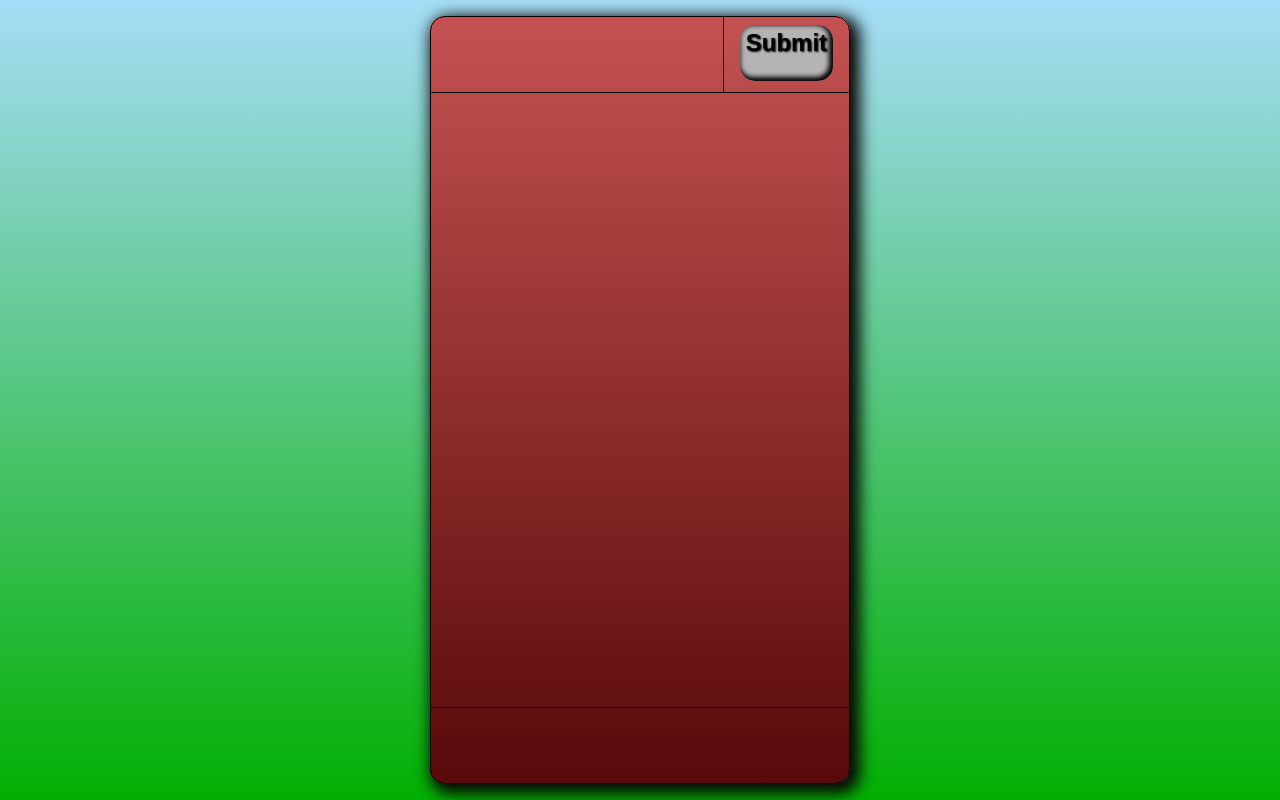
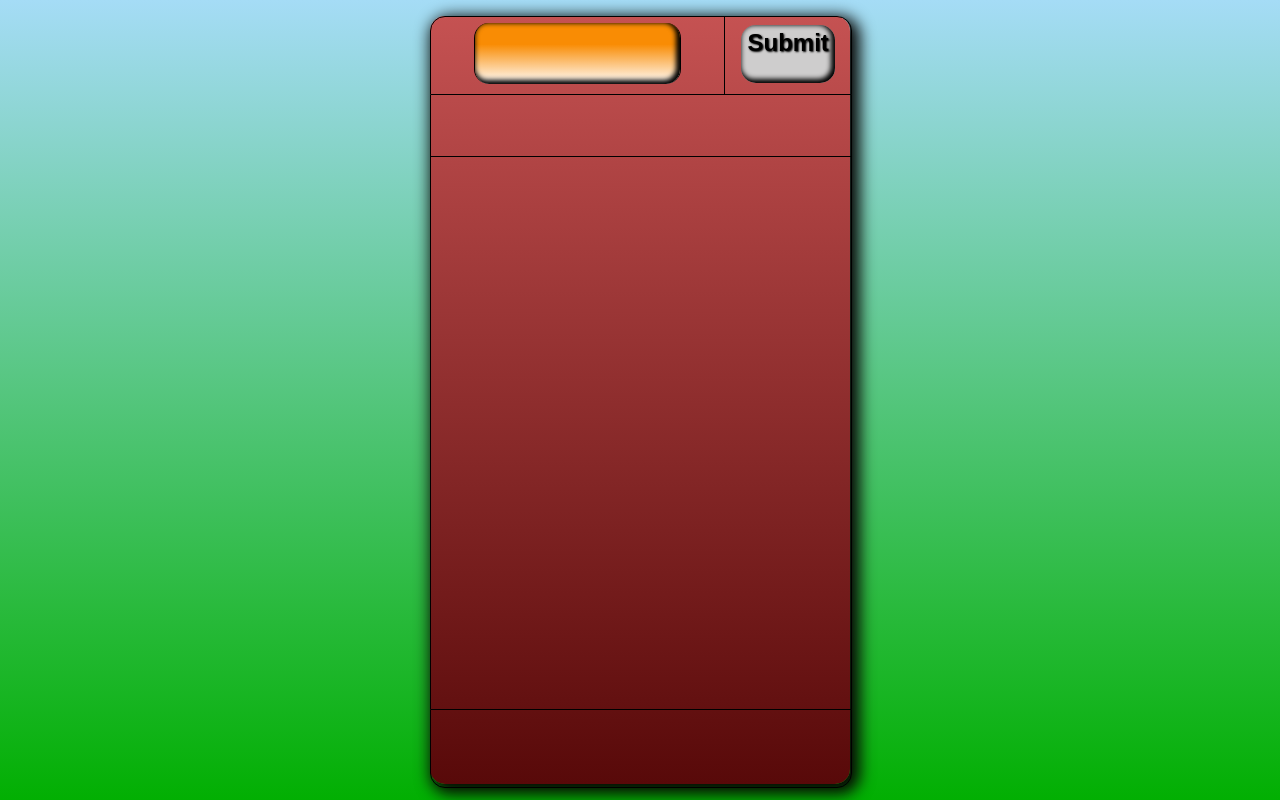
Before and after one commit to hoodaddeveloper/11-Mastermind-Game, a plain HTML site: page index.html in a window 1280 px wide. Drawn offline with Linux system fonts and the light colour scheme; a web font is replaced by a local one.

Commit message:
codded today

```diff
--- a/index.html
+++ b/index.html
@@ -12,7 +12,7 @@
   <div class="board">
     <div class="answer-container flexer">
       <div class="answer-box">
-        <!----<div class="answer"></div>-->
+        <div class="answer"></div>
       </div>
       <div class="btn-container">
         <div class="submit-btn">
@@ -20,7 +20,12 @@
         </div>
       </div>
     </div>
-    <div class="guess-container flexer"></div>
+    <div class="guess-container">
+      <div class="guess-row flexer">
+        <div class="guess-pegs flex"></div>
+        <div class="grade-pegs flex"></div>
+      </div>
+    </div>
     <div class="selection-container flexer"></div>
   </div>
   </body>
--- a/style.css
+++ b/style.css
@@ -22,7 +22,6 @@ body {
 /*---- answer-container ----*/
 
 .answer-container {
-  box-sizing: border-box;
   width: 100%;
   height: 10%;
   border: 1px solid black;
@@ -35,6 +34,18 @@ body {
   border-right: 1px solid black;
 }
 
+.answer {
+  width: 70%;
+  height: 80%;
+  margin: 0 auto;
+  margin-top: 6px;
+  border-radius: 15px;
+  border-right: 1px solid black;
+  border-left: 1px solid black;
+  box-shadow: inset -2px -2px 5px 2px;
+  background: linear-gradient(0deg, rgba(255,255,255,1) 0%, rgba(249,140,4,1) 65%);
+}
+
 .btn-container {
   width: 30%;
   height: 100%;
@@ -43,19 +54,19 @@ body {
 .submit-btn {
   width: 75%;
   height: 75%;
-  background-color: rgb(182, 179, 179);
   margin: auto;
+  cursor: pointer;
   margin-top: 8px;
   border-radius: 15px;
   text-align: center;
   text-shadow: 1px 1px 2px black;
   box-shadow: inset -2px -2px 5px 2px;
+  background-color: rgb(206, 205, 205);
 }
 
 .submit-btn:hover {
-  cursor: pointer;
-  background-color: rgb(161, 160, 160);
   transition: 0.3s;
+  background: rgb(178, 176, 176);
 }
 
 .text {
@@ -67,17 +78,29 @@ body {
 /*---- guess-container ----*/
 
 .guess-container {
-  box-sizing: border-box;
   width: 100%;
   height: 80%;
   border-right: 1px solid black;
   border-left: 1px solid black;
 }
 
+.guess-row {
+  height: 10%;
+  width: 100%;
+  border-bottom: 1px solid black;
+}
+
+.guess-pegs {
+
+}
+
+.grade-pegs {
+
+}
+
 /*---- selection-container ----*/
 
 .selection-container {
-  box-sizing: border-box;
   width: 100%;
   height: 10%;
   border: 1px solid black;
```
